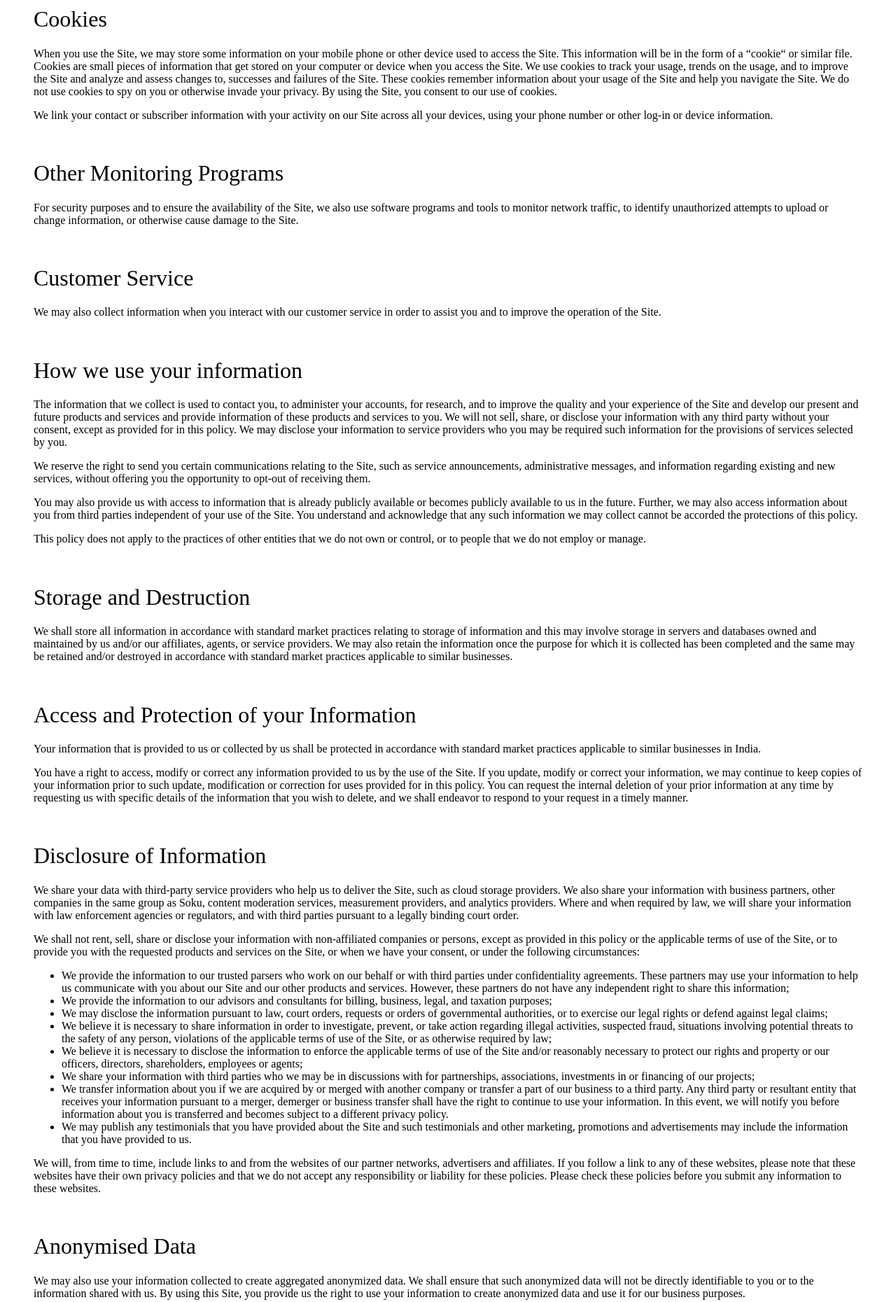
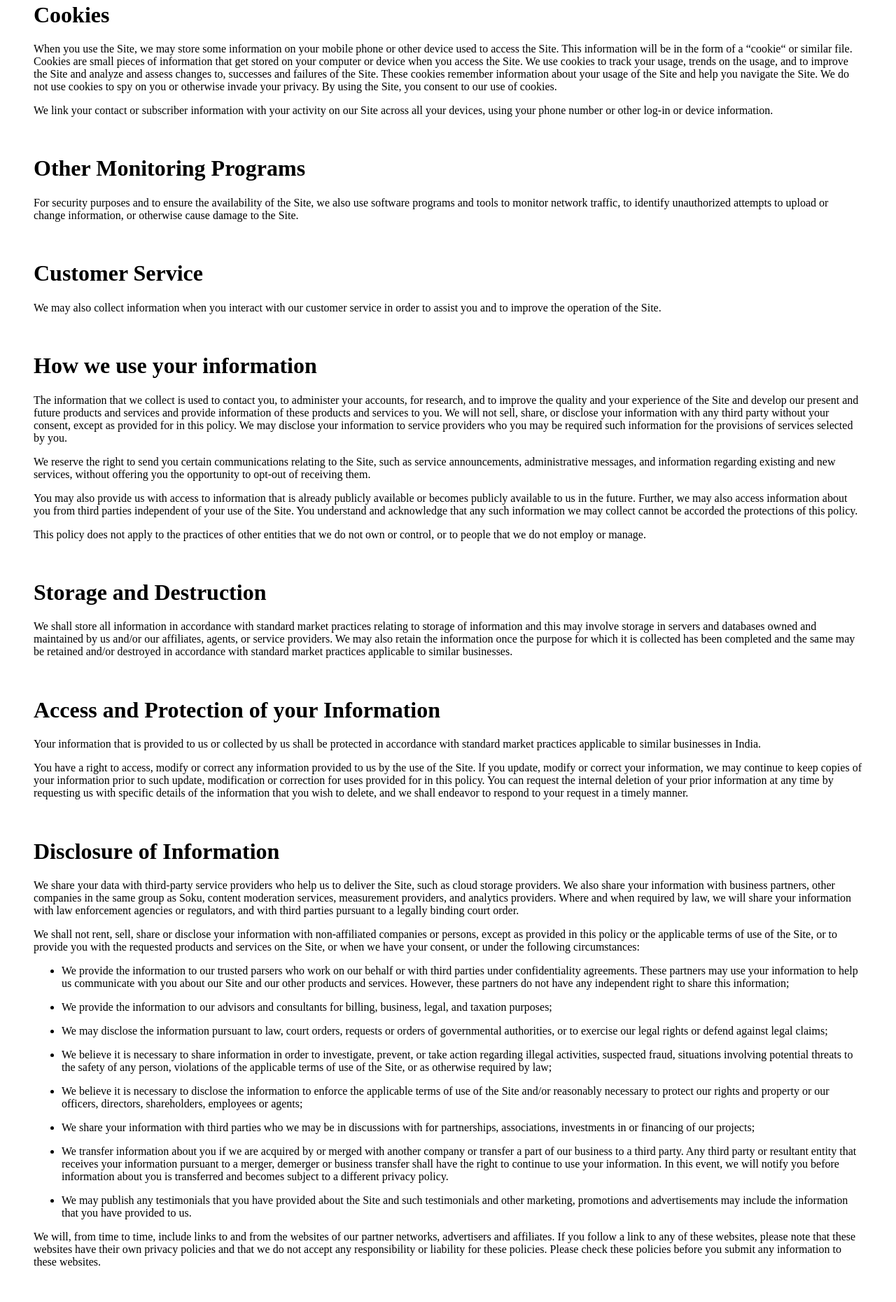
Before and after one commit to digiw4rd/digiw4rd.github.io, a plain HTML site: page index.html in a window 1280 px wide. Shown: the part 937-2797 px from the top of the page at 70% size. Drawn offline with Linux system fonts and the light colour scheme.

Commit message:
Update index.html

```diff
--- a/index.html
+++ b/index.html
@@ -1,66 +1,82 @@
 <blockquote>
-<h1 style="text-align: center;"><span style="font-weight: 400;">PRIVACY POLICY</span></h1>
+<h1 style="text-align: center;"><strong>PRIVACY POLICY</strong></h1>
 <p><span style="font-weight: 400;">&nbsp;</span></p>
-<h1 style="text-align: justify;"><span style="font-weight: 400;">Thank you for using Soku!</span></h1>
-<p style="text-align: justify;"><span style="font-weight: 400;">Our mission is to help women find great fashion from the community. To do that, we show you personalized content we think you&rsquo;ll be interested in based on the information we collect from you and third parties. We only use that information where we have a proper legal basis for doing so.&nbsp;</span></p>
-<h3>&nbsp;</h3>
-<h1><span style="font-weight: 400;">General</span><span style="font-weight: 400;">&nbsp;</span></h1>
-<p style="text-align: justify;"><span style="font-weight: 400;">This policy covers how we treat your information (including personal information) that we collect and receive, including information related to your visit or use (including past visits or use) of our websites, emails, platforms, mobile sites, applications, other products, and/or services (&ldquo;Site&rdquo;).</span></p>
+<h1><strong>Thank you for using Soku!</strong></h1>
+<p><span style="font-weight: 400;">Our mission is to help women find great fashion from the community. To do that, we show you personalized content we think you&rsquo;ll be interested in based on the information we collect from you and third parties. We only use that information where we have a proper legal basis for doing so.&nbsp;</span></p>
+<p>&nbsp;</p>
+<h1><strong>General</strong></h1>
+<p><span style="font-weight: 400;">This policy covers how we treat your information (including personal information) that we collect and receive, including information related to your visit or use (including past visits or use) of our websites, emails, platforms, mobile sites, applications, other products, and/or services (&ldquo;Site&rdquo;).</span></p>
 <p><span style="font-weight: 400;">You should read this policy before using the Site. By using or accessing the Site, or any part of it, you agree and acknowledge that you have read and understood the policy and consent to the collection, use, and disclosure of your information as described in this policy. You should not use or access the Site, or any part of it if you do not agree with any portion of this policy.</span></p>
 <p><span style="font-weight: 400;">&nbsp;</span></p>
-<h1><span style="font-weight: 400;">Information that we collect</span><span style="font-weight: 400;">&nbsp;</span></h1>
+<h1><strong>Information that we collect</strong></h1>
 <p><span style="font-weight: 400;">When you use the Site or register with us, you will provide us with information including, without limitation, your demographic information, your transaction information, and your personal information. Further, during your access and use of the Site, we may learn and collect additional information from and about you, such as preferences you set, photographs, and videos you upload and comments you make.</span></p>
 <p><span style="font-weight: 400;">Personal information is information about you that is personally identifiable like your name, phone number, date of birth and that is not otherwise publicly available. The term information shall include personal information.</span></p>
-<p><span style="font-weight: 400;">When you use the Site, we may also collect and store additional information that may or may not be personally identifying to you or identifiable with other information collected. Such information includes, without limitation, your internet protocol address, browser types, domain name, type of operating system, and other statistical data involving your use of the Site and/or our services. This information is collected passively using various technologies or may be provided by you through communications with us.</span></p>
+<p><span style="font-weight: 400;">When you use the Site, we may also collect and store additional information that may or may not be personally identifying to you or identifiable with other information collected. Such information includes, without limitation, your internet protocol address, browser types, domain name, type of operating system, and other statistical data involving your use of the Site and/or our services. This information is collected passively using various technologies or may be provided by you through communications with us.</span><span style="font-weight: 400;">&nbsp;</span></p>
 <p><span style="font-weight: 400;">We also collect information through surveys, challenges, and competitions in which you participate. We also collect information regarding your use of the Site, e.g., how you engage with the Site, including how you interact with content we show to you, and problems encountered, the content you like, and the users you follow. We also infer your preferences, including your interests, gender, and age for the purpose of personalizing content. We process information about your followers, the likes you receive, and responses to content you upload, for the purposes of promoting your content to other users and exploring whether your profile presents further opportunities for collaboration.</span></p>
 <p><span style="font-weight: 400;">Please note that if your profile is public, your content will be visible to anyone on the Site and may also be accessed or shared by your friends and followers as well as third parties such as search engines, content aggregators, and news sites.</span></p>
 <p><span style="font-weight: 400;">If you do not wish to provide such information, you must stop accessing or using the Site. Soku may in its sole discretion deny any person access to the Site.</span></p>
-<p>&nbsp;</p>
-<h1><span style="font-weight: 400;">Cookies</span><span style="font-weight: 400;">&nbsp;</span></h1>
+<p style="text-align: center;">&nbsp;</p>
+<h1><strong>Cookies</strong></h1>
 <p><span style="font-weight: 400;">When you use the Site, we may store some information on your mobile phone or other device used to access the Site. This information will be in the form of a &ldquo;cookie&ldquo; or similar file. Cookies are small pieces of information that get stored on your computer or device when you access the Site. We use cookies to track your usage, trends on the usage, and to improve the Site and analyze and assess changes to, successes and failures of the Site. These cookies remember information about your usage of the Site and help you navigate the Site. We do not use cookies to spy on you or otherwise invade your privacy. By using the Site, you consent to our use of cookies.</span></p>
 <p><span style="font-weight: 400;">We link your contact or subscriber information with your activity on our Site across all your devices, using your phone number or other log-in or device information.&nbsp;</span></p>
 <p><span style="font-weight: 400;">&nbsp;</span></p>
-<h1><span style="font-weight: 400;">Other Monitoring Programs</span><span style="font-weight: 400;">&nbsp;</span></h1>
+<h1><strong>Other Monitoring Programs</strong><span style="font-weight: 400;">&nbsp;</span></h1>
 <p><span style="font-weight: 400;">For security purposes and to ensure the availability of the Site, we also use software programs and tools to monitor network traffic, to identify unauthorized attempts to upload or change information, or otherwise cause damage to the Site.</span></p>
-<p>&nbsp;</p>
-<h1><span style="font-weight: 400;">Customer Service</span></h1>
+<p><span style="font-weight: 400;">&nbsp;</span></p>
+<h1><strong>Customer Service</strong></h1>
 <p><span style="font-weight: 400;">We may also collect information when you interact with our customer service in order to assist you and to improve the operation of the Site.</span></p>
 <p><span style="font-weight: 400;">&nbsp;</span></p>
-<h1><span style="font-weight: 400;">How we use your information</span></h1>
+<h1><strong>How we use your information</strong></h1>
 <p><span style="font-weight: 400;">The information that we collect is used to contact you, to administer your accounts, for research, and to improve the quality and your experience of the Site and develop our present and future products and services and provide information of these products and services to you. We will not sell, share, or disclose your information with any third party without your consent, except as provided for in this policy. We may disclose your information to service providers who you may be required such information for the provisions of services selected by you.</span></p>
-<p><span style="font-weight: 400;">We reserve the right to send you certain communications relating to the Site, such as service announcements, administrative messages, and information regarding existing and new services, without offering you the opportunity to opt-out of receiving them.</span></p>
+<p><span style="font-weight: 400;">We reserve the right to send you certain communications relating to the Site, such as service announcements, administrative messages, and information regarding existing and new services, without offering you the opportunity to opt-out of receiving them.</span><span style="font-weight: 400;">&nbsp;</span></p>
 <p><span style="font-weight: 400;">You may also provide us with access to information that is already publicly available or becomes publicly available to us in the future. Further, we may also access information about you from third parties independent of your use of the Site. You understand and acknowledge that any such information we may collect cannot be accorded the protections of this policy.</span></p>
 <p><span style="font-weight: 400;">This policy does not apply to the practices of other entities that we do not own or control, or to people that we do not employ or manage.</span></p>
 <p><span style="font-weight: 400;">&nbsp;</span></p>
-  <h1><span style="font-weight: 400;">Storage and Destruction</span></h1>
+<h1><strong>Storage and Destruction</strong></h1>
 <p><span style="font-weight: 400;">We shall store all information in accordance with standard market practices relating to storage of information and this may involve storage in servers and databases owned and maintained by us and/or our affiliates, agents, or service providers. We may also retain the information once the purpose for which it is collected has been completed and the same may be retained and/or destroyed in accordance with standard market practices applicable to similar businesses.</span></p>
 <p><span style="font-weight: 400;">&nbsp;</span></p>
-<h1><span style="font-weight: 400;">Access and Protection of your Information</span></h1>
+<h1><strong>Access and Protection of your Information</strong></h1>
 <p><span style="font-weight: 400;">Your information that is provided to us or collected by us shall be protected in accordance with standard market practices applicable to similar businesses in India.</span></p>
 <p><span style="font-weight: 400;">You have a right to access, modify or correct any information provided to us by the use of the Site. lf you update, modify or correct your information, we may continue to keep copies of your information prior to such update, modification or correction for uses provided for in this policy. You can request the internal deletion of your prior information at any time by requesting us with specific details of the information that you wish to delete, and we shall endeavor to respond to your request in a timely manner.</span></p>
 <p><span style="font-weight: 400;">&nbsp;</span></p>
-<h1><span style="font-weight: 400;">Disclosure of Information</span></h1>
+<h1><strong>Disclosure of Information</strong></h1>
 <p><span style="font-weight: 400;">We share your data with third-party service providers who help us to deliver the Site, such as cloud storage providers. We also share your information with business partners, other companies in the same group as Soku, content moderation services, measurement providers, and analytics providers. Where and when required by law, we will share your information with law enforcement agencies or regulators, and with third parties pursuant to a legally binding court order.</span></p>
 <p><span style="font-weight: 400;">We shall not rent, sell, share or disclose your information with non-affiliated companies or persons, except as provided in this policy or the applicable terms of use of the Site, or to provide you with the requested products and services on the Site, or when we have your consent, or under the following circumstances:</span></p>
 <ul>
-<li style="font-weight: 400;"><span style="font-weight: 400;">We provide the information to our trusted parsers who work on our behalf or with third parties under confidentiality agreements. These partners may use your information to help us communicate with you about our Site and our other products and services. However, these partners do not have any independent right to share this information;</span></li>
-<li style="font-weight: 400;"><span style="font-weight: 400;">We provide the information to our advisors and consultants for billing, business, legal, and taxation purposes;</span></li>
-<li style="font-weight: 400;"><span style="font-weight: 400;">We may disclose the information pursuant to law, court orders, requests or orders of governmental authorities, or to exercise our legal rights or defend against legal claims;</span></li>
-<li style="font-weight: 400;"><span style="font-weight: 400;">We believe it is necessary to share information in order to investigate, prevent, or take action regarding illegal activities, suspected fraud, situations involving potential threats to the safety of any person, violations of the applicable terms of use of the Site, or as otherwise required by law;</span></li>
-<li style="font-weight: 400;"><span style="font-weight: 400;">We believe it is necessary to disclose the information to enforce the applicable terms of use of the Site and/or reasonably necessary to protect our rights and property or our officers, directors, shareholders, employees or agents;</span></li>
-<li style="font-weight: 400;"><span style="font-weight: 400;">We share your information with third parties who we may be in discussions with for partnerships, associations, investments in or financing of our projects;</span></li>
-<li style="font-weight: 400;"><span style="font-weight: 400;">We transfer information about you if we are acquired by or merged with another company or transfer a part of our business to a third party. Any third party or resultant entity that receives your information pursuant to a merger, demerger or business transfer shall have the right to continue to use your information. In this event, we will notify you before information about you is transferred and becomes subject to a different privacy policy.</span></li>
-<li style="font-weight: 400;"><span style="font-weight: 400;">We may publish any testimonials that you have provided about the Site and such testimonials and other marketing, promotions and advertisements may include the information that you have provided to us.</span></li>
+<li style="font-weight: 400;">
+<p><span style="font-weight: 400;">We provide the information to our trusted parsers who work on our behalf or with third parties under confidentiality agreements. These partners may use your information to help us communicate with you about our Site and our other products and services. However, these partners do not have any independent right to share this information;</span></p>
+</li>
+<li style="font-weight: 400;">
+<p><span style="font-weight: 400;">We provide the information to our advisors and consultants for billing, business, legal, and taxation purposes;</span></p>
+</li>
+<li style="font-weight: 400;">
+<p><span style="font-weight: 400;">We may disclose the information pursuant to law, court orders, requests or orders of governmental authorities, or to exercise our legal rights or defend against legal claims;</span></p>
+</li>
+<li style="font-weight: 400;">
+<p><span style="font-weight: 400;">We believe it is necessary to share information in order to investigate, prevent, or take action regarding illegal activities, suspected fraud, situations involving potential threats to the safety of any person, violations of the applicable terms of use of the Site, or as otherwise required by law;</span></p>
+</li>
+<li style="font-weight: 400;">
+<p><span style="font-weight: 400;">We believe it is necessary to disclose the information to enforce the applicable terms of use of the Site and/or reasonably necessary to protect our rights and property or our officers, directors, shareholders, employees or agents;</span></p>
+</li>
+<li style="font-weight: 400;">
+<p><span style="font-weight: 400;">We share your information with third parties who we may be in discussions with for partnerships, associations, investments in or financing of our projects;</span></p>
+</li>
+<li style="font-weight: 400;">
+<p><span style="font-weight: 400;">We transfer information about you if we are acquired by or merged with another company or transfer a part of our business to a third party. Any third party or resultant entity that receives your information pursuant to a merger, demerger or business transfer shall have the right to continue to use your information. In this event, we will notify you before information about you is transferred and becomes subject to a different privacy policy.</span></p>
+</li>
+<li style="font-weight: 400;">
+<p><span style="font-weight: 400;">We may publish any testimonials that you have provided about the Site and such testimonials and other marketing, promotions and advertisements may include the information that you have provided to us.</span></p>
+</li>
 </ul>
 <p><span style="font-weight: 400;">We will, from time to time, include links to and from the websites of our partner networks, advertisers and affiliates. If you follow a link to any of these websites, please note that these websites have their own privacy policies and that we do not accept any responsibility or liability for these policies. Please check these policies before you submit any information to these websites.</span></p>
-<p>&nbsp;</p>
-<h1><span style="font-weight: 400;">Anonymised Data</span></h1>
+<p style="text-align: center;">&nbsp;</p>
+<h1><strong>Anonymised Data</strong></h1>
 <p><span style="font-weight: 400;">We may also use your information collected to create aggregated anonymized data. We shall ensure that such anonymized data will not be directly identifiable to you or to the information shared with us. By using this Site, you provide us the right to use your information to create anonymized data and use it for our business purposes.</span></p>
 <p><span style="font-weight: 400;">&nbsp;</span></p>
-<h1><span style="font-weight: 400;">Changes to this Privacy Policy</span></h1>
+<h1><strong>Changes to this Privacy Policy</strong></h1>
 <p><span style="font-weight: 400;">Amendments to this policy will be posted to this URL and will be effective when posted. Your continued use of this Site following the posting of any amendment, modification, or change shall constitute your acceptance of the amendment. If you do not agree to the updated policy, you must stop accessing or using the Site.</span></p>
 <p><span style="font-weight: 400;">&nbsp;</span></p>
-<h1><span style="font-weight: 400;">Complaints, Questions, and Suggestions</span></h1>
+<h1><strong>Complaints, Questions, and Suggestions</strong></h1>
 <p><span style="font-weight: 400;">In the event that you wish to make a complaint about how we process your personal data, please contact us at mail to digiw4rd@gmail.com and we will endeavor to deal with your request as soon as possible. This is without prejudice to your right to launch a claim with the relevant data protection authority.</span></p>
 <p><span style="font-weight: 400;">If you have questions, suggestions, or require to contact us as per this policy, please contact us at digiw4rd@gmail.com</span></p>
 <p><span style="font-weight: 400;">&nbsp;</span></p>
```
